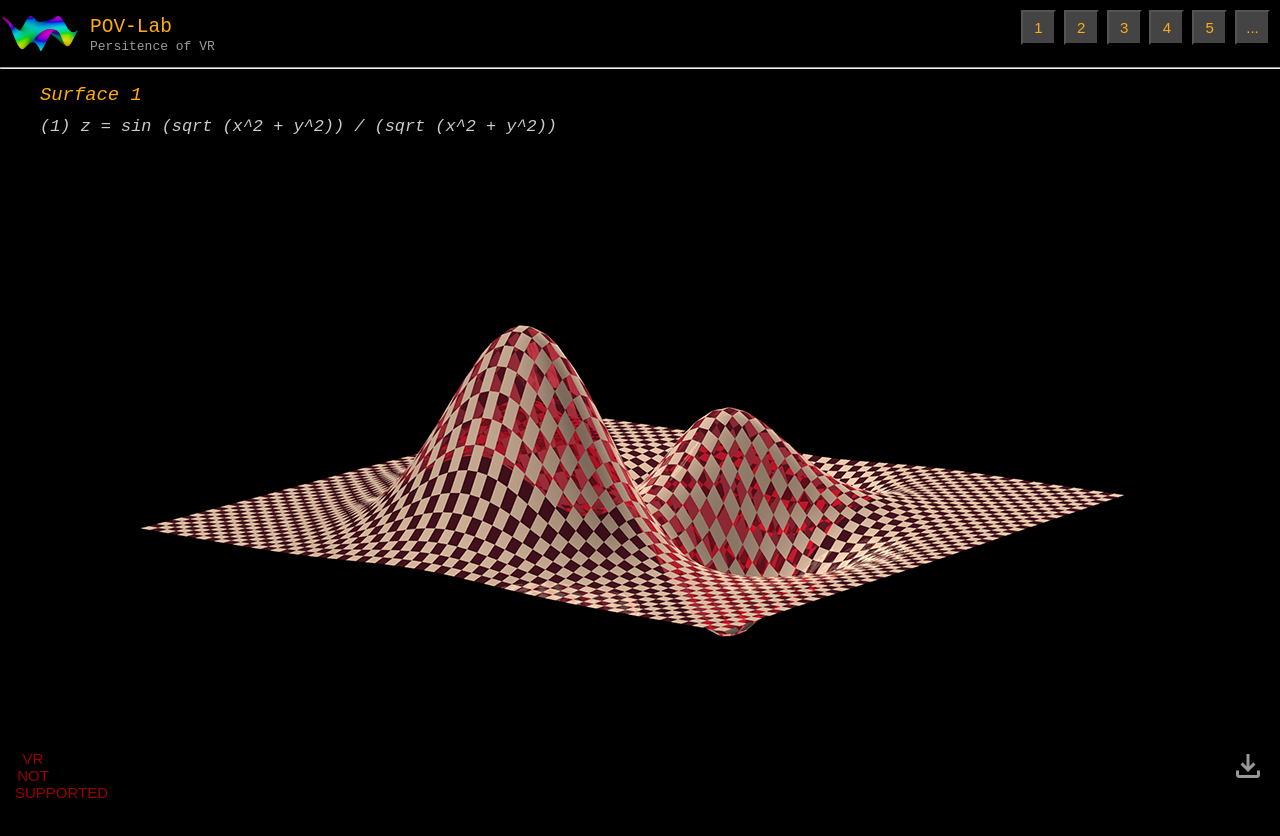
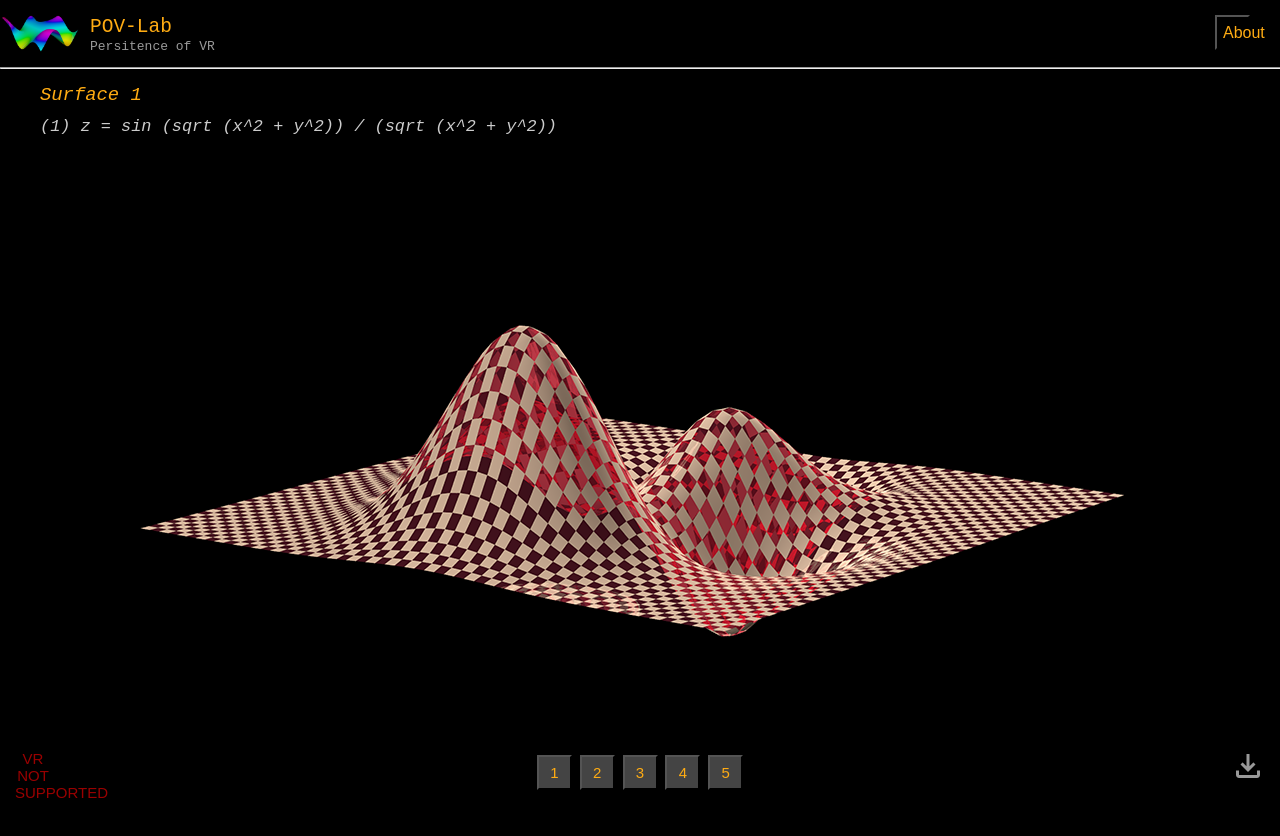
Before and after one commit to syanenko/povlab-online, a plain HTML site: page index.html in a window 1280 px wide. Drawn offline with nearby package versions, Linux system fonts and the light colour scheme.

Commit message:
Positions

```diff
--- a/index.css
+++ b/index.css
@@ -25,16 +25,15 @@ button {
 	background-color: #444;
         color: #ffac13;
 	cursor: pointer;
-	text-transform: uppercase;
 }
 
-#info {
+#posts {
 	position: absolute;
-	top: 0px;
+	bottom: 0px;
 	width: 100%;
 	padding: 10px;
 	box-sizing: border-box;
-	text-align: right;
+	text-align: center;
 	-moz-user-select: none;
 	-webkit-user-select: none;
 	-ms-user-select: none;
--- a/index.html
+++ b/index.html
@@ -22,9 +22,9 @@
     <link type="text/css" rel="stylesheet" href="index.css">
   </head>
 
-	<body>
-
-  <!-- About (old browsers ?)  -->
+  <body>
+  <!-- About -->
+  <button onclick="showAbout()" style="font-size: 16px; position:absolute; right:30px; top:15px; background-color:#000;">About</button>
   <dialog id="about">
     <br>
     <div style="font-size: 24px; position:absolute; left:50px; color: #ffac13;">POV-Lab</div>
@@ -210,13 +210,12 @@
   </script>
 
   <!-- Menu -->
-  <div id="info">
+  <div id="posts">
     <button onclick="showPost(1)">1</button>
     <button onclick="showPost(2)">2</button>
     <button onclick="showPost(3)">3</button>
     <button onclick="showPost(4)">4</button>
     <button onclick="showPost(5)">5</button>
-    <button onclick="showAbout()">...</button>
   </div>
 
 	</body>
```
